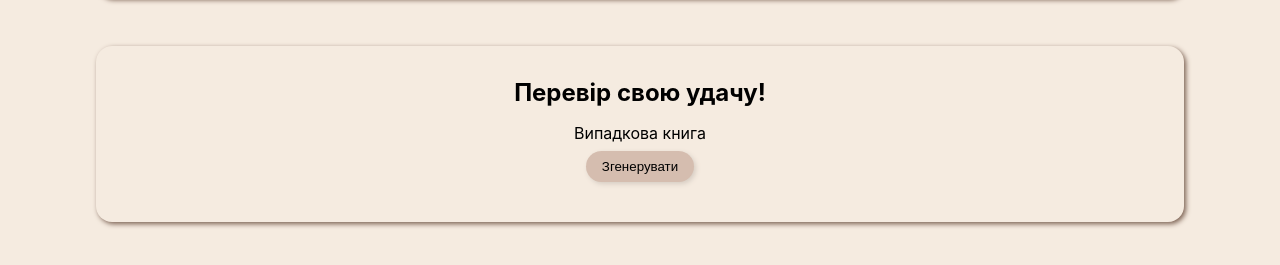
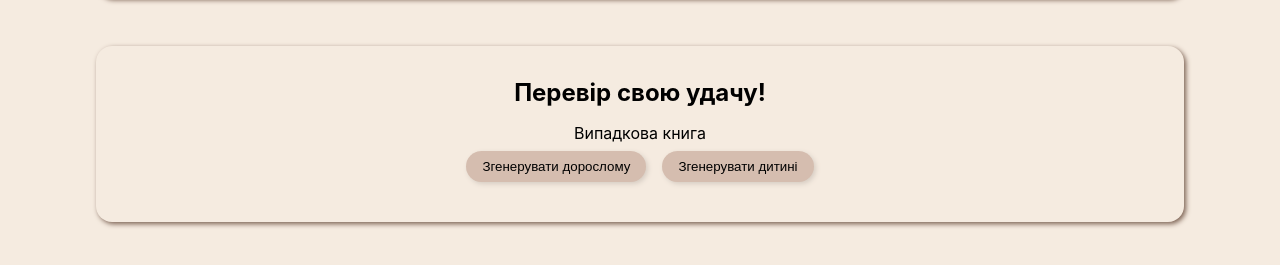
Before and after one commit to Elizabeth5335/bibliohome, a React (Create React App) app: page / in a window 1280 px wide. Shown: the part 611-876 px from the top of the page. Built offline with nearby package versions, Linux system fonts and the light colour scheme; no server answers; the database is empty.

Commit message:
added randomBook

```diff
--- a/src/App.css
+++ b/src/App.css
@@ -344,6 +344,7 @@ textarea {
 
   img {
     max-width: 150px;
+    height: 200px;
   }
   .text {
     display: flex;
@@ -351,6 +352,10 @@ textarea {
     max-width: 150px;
     text-align: start;
   }
+}
+
+.random-book{
+  text-align: center;
 }
 
 .bookPage {
--- a/src/components/RandomBook.js
+++ b/src/components/RandomBook.js
@@ -1,11 +1,48 @@
 import React from "react";
+import { useBooks } from "../context/BooksContext";
+import BookCard from "./BookCard";
 
 export default function RandomBook() {
+  const { books } = useBooks();
+  const [randomBook, setRandomBook] = React.useState(null);
+
+  function generateRND(isForAdults) {
+    if (books) {
+      // Filter books based on isForAdults
+      const filteredBooks = Object.values(books).filter((book) => book.forAdults === isForAdults);
+
+      if (filteredBooks.length > 0) {
+        const randomIndex = Math.floor(Math.random() * filteredBooks.length);
+        setRandomBook(filteredBooks[randomIndex]);
+      } else {
+        setRandomBook(null);
+      }
+    }
+  }
+
   return (
-      <section>
+    <section>
       <h2>Перевір свою удачу!</h2>
       <p>Випадкова книга</p>
-      <button>Згенерувати</button>
-      </section>
+      <button onClick={() => generateRND(true)}>Згенерувати дорослому</button>
+      <button onClick={() => generateRND()}>Згенерувати дитині</button>
+      {randomBook && (
+
+        <div className="random-book">
+          <h3>{randomBook.name}</h3>
+          <p><b>Автор:</b> {randomBook.author}</p>
+          <p><b>Категорія:</b> {randomBook.category}</p>
+          <p><b>Вартість прокату:</b> {randomBook.price} zł</p>
+          {randomBook.url && (
+            <img
+              className="bookCover"
+              src={randomBook.url}
+              alt={randomBook.name}
+              style={{ maxWidth: "200px", maxHeight: "300px" }}
+            />
+          )}
+        </div>
+      )}
+    </section>
   );
 }
```
